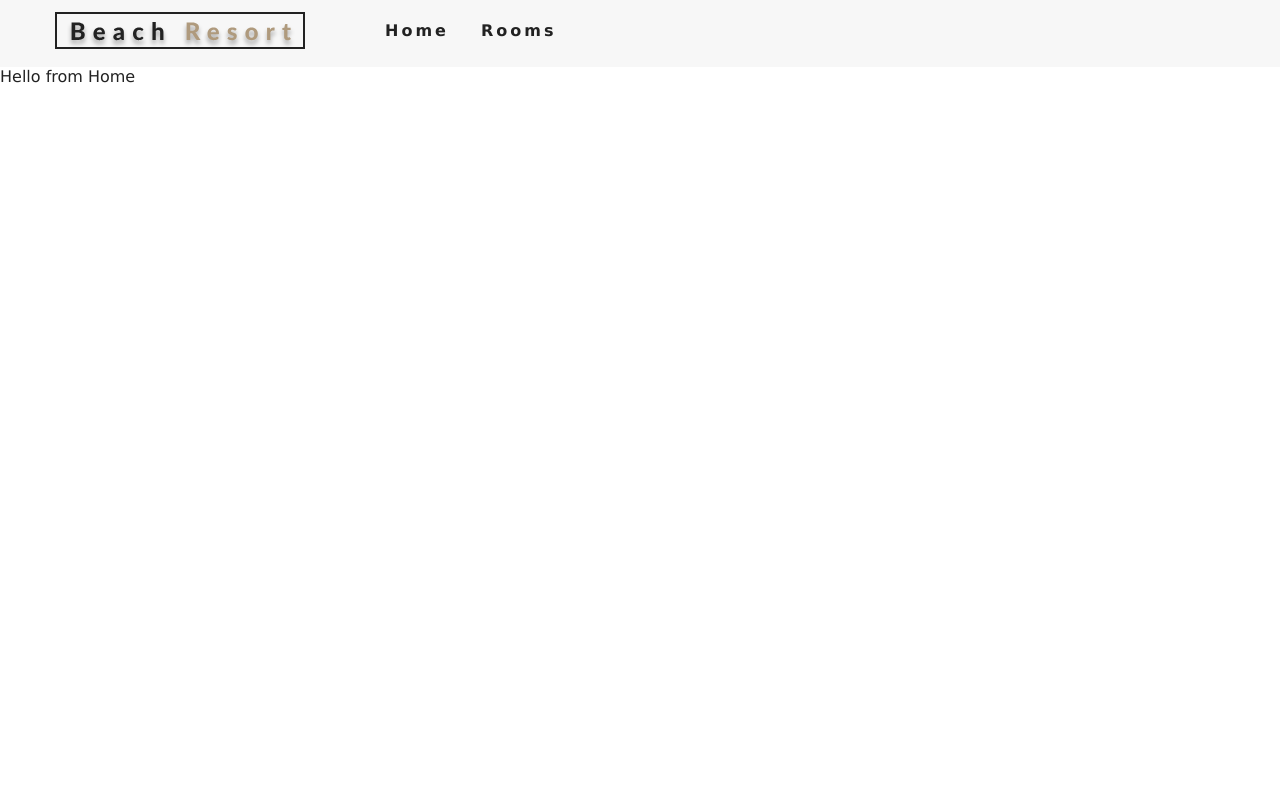
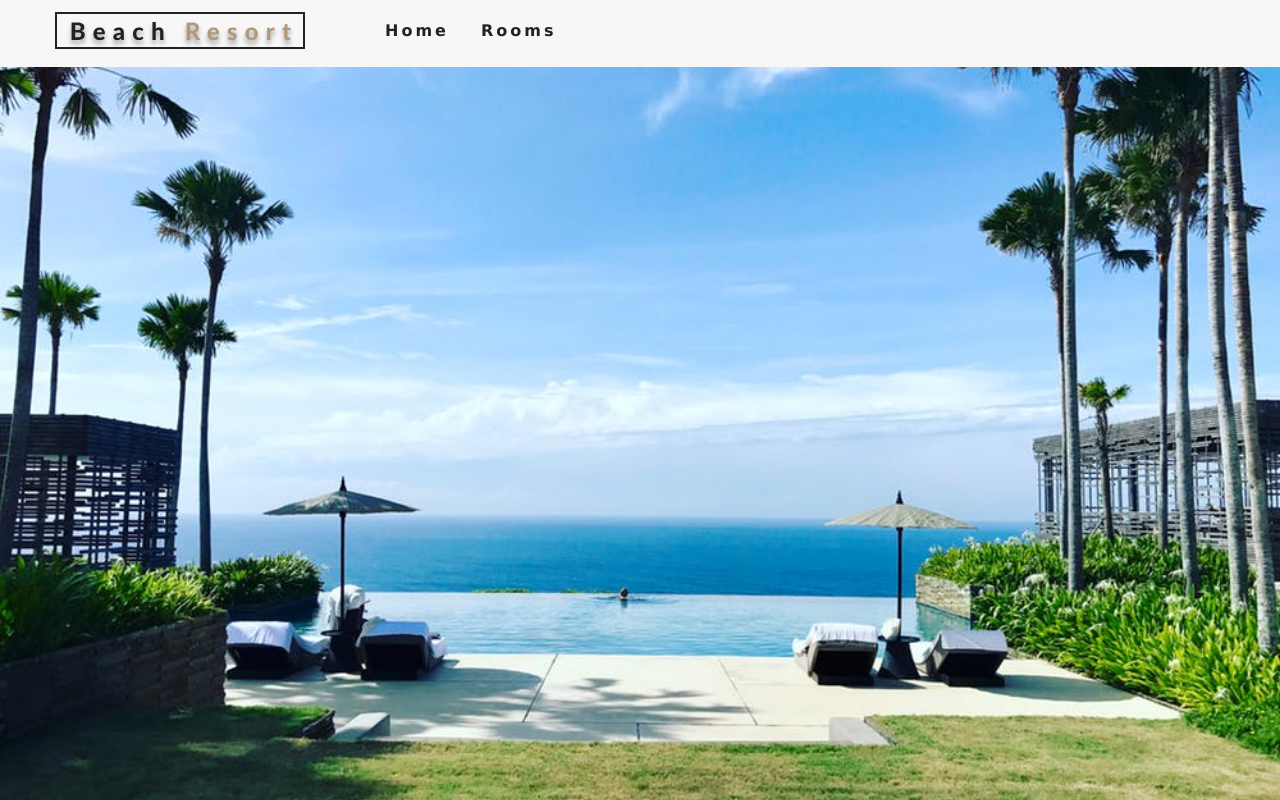
Before and after one commit to elantsev/hotel-reservation, a React (Create React App) app: page / in a window 1280 px wide. Built offline with nearby package versions, Linux system fonts and the light colour scheme.

Commit message:
+ bg in Hero

```diff
--- /dev/null
+++ b/src/components/Hero.jsx
@@ -0,0 +1,10 @@
+import React from "react";
+
+const Hero = ({ childreh, hero }) => {
+  return <header className={hero}>{childreh}</header>;
+};
+
+export default Hero;
+Hero.defaultProps = {
+  hero: "defaultHero"
+};
--- a/src/pages/Error.jsx
+++ b/src/pages/Error.jsx
@@ -1,7 +1,8 @@
 import React from "react";
+import Hero from "../components/Hero";
 
 const Error = () => {
-  return <div>Hello from Error</div>;
+  return <Hero />;
 };
 
 export default Error;
--- a/src/pages/Home.jsx
+++ b/src/pages/Home.jsx
@@ -1,7 +1,8 @@
 import React from "react";
+import Hero from "../components/Hero";
 
 const Home = () => {
-  return <div>Hello from Home</div>;
+  return <Hero></Hero>;
 };
 
 export default Home;
--- a/src/pages/Rooms.jsx
+++ b/src/pages/Rooms.jsx
@@ -1,7 +1,8 @@
 import React from "react";
+import Hero from "../components/Hero";
 
 const Rooms = () => {
-  return <div>Hello from Rooms</div>;
+  return <Hero hero="roomsHero" />;
 };
 
 export default Rooms;
```
